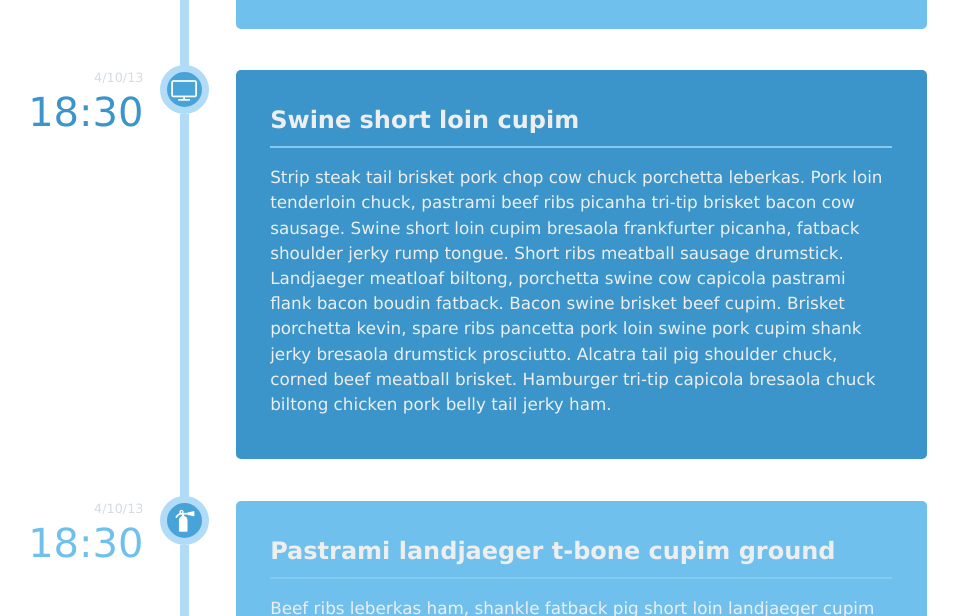
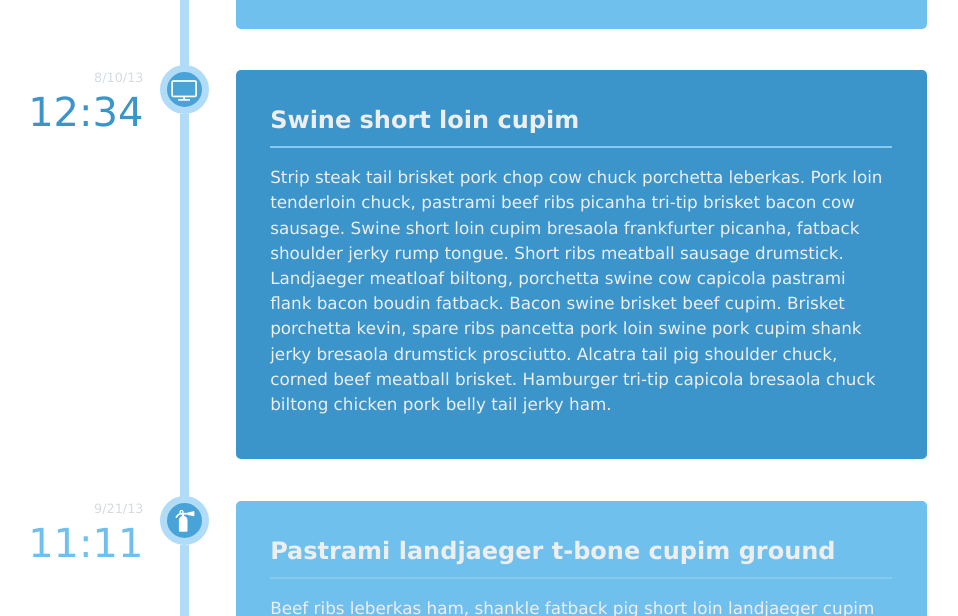
Before and after one commit to jbooher/07-timeline, a plain HTML site: page index.html in a window 1280 px wide. Shown: the part 326-942 px from the top of the page, without its empty margins (174-1132 px from the left). Drawn offline with Linux system fonts and the light colour scheme.

Commit message:
Changed time and date to make project look different.

```diff
--- a/index.html
+++ b/index.html
@@ -28,8 +28,8 @@
       </div>
       <div class="card">
         <div class="card--timestamp">
-          <p class="card--date">4/10/13</p>
-          <p class="card--time">18:30</p>
+          <p class="card--date">8/10/13</p>
+          <p class="card--time">12:34</p>
         </div>
         <div class="card--timeline">
           <div class="card--timestop"><i class="fa fa-television card--timestop--icon"></i></div>
@@ -46,8 +46,8 @@
       </div>
       <div class="card">
         <div class="card--timestamp">
-          <p class="card--date">4/10/13</p>
-          <p class="card--time">18:30</p>
+          <p class="card--date">9/21/13</p>
+          <p class="card--time">11:11</p>
         </div>
         <div class="card--timeline">
           <div class="card--timestop"><i class="fa fa-fire-extinguisher card--timestop--icon"></i></div>
```
